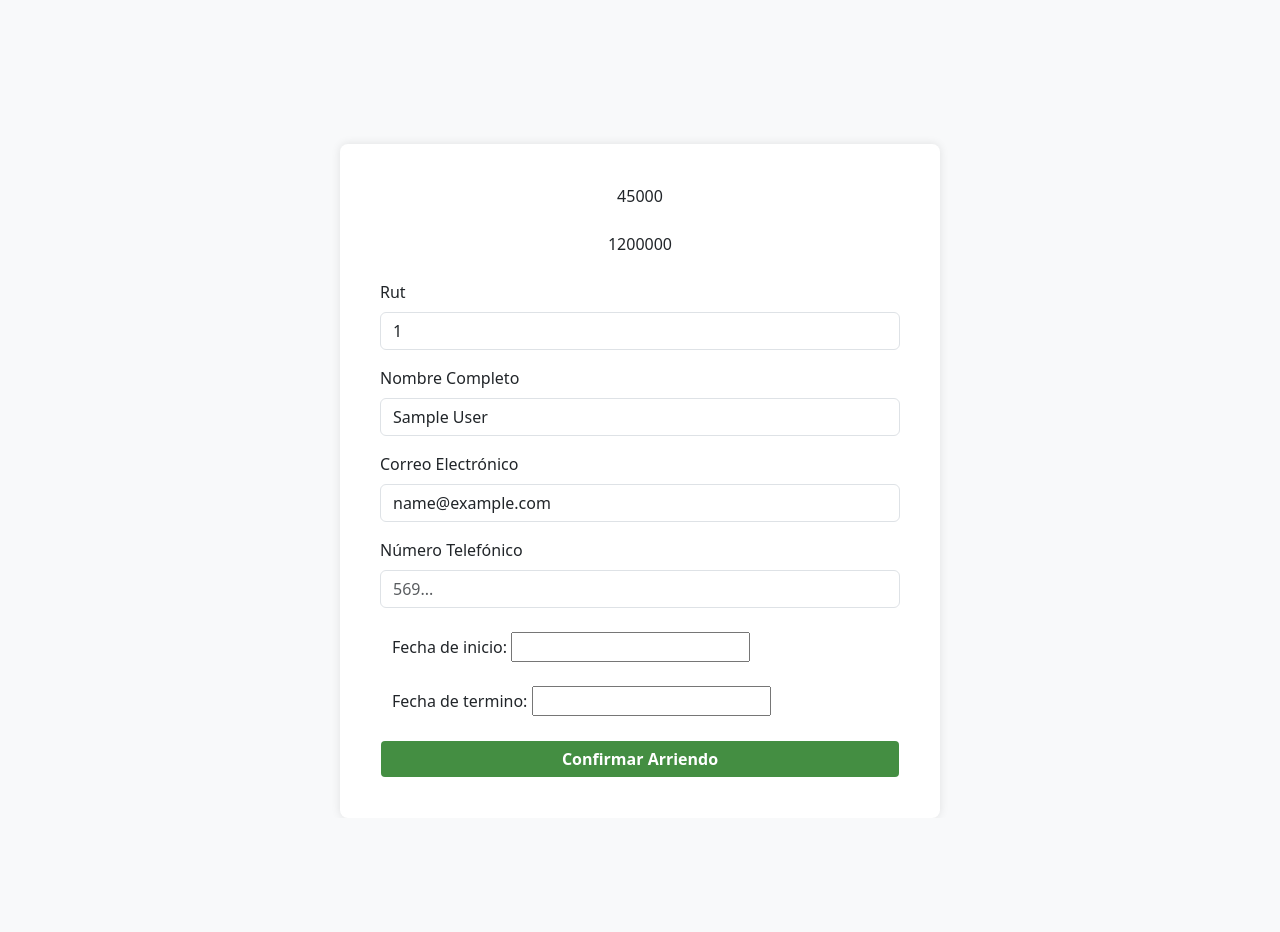
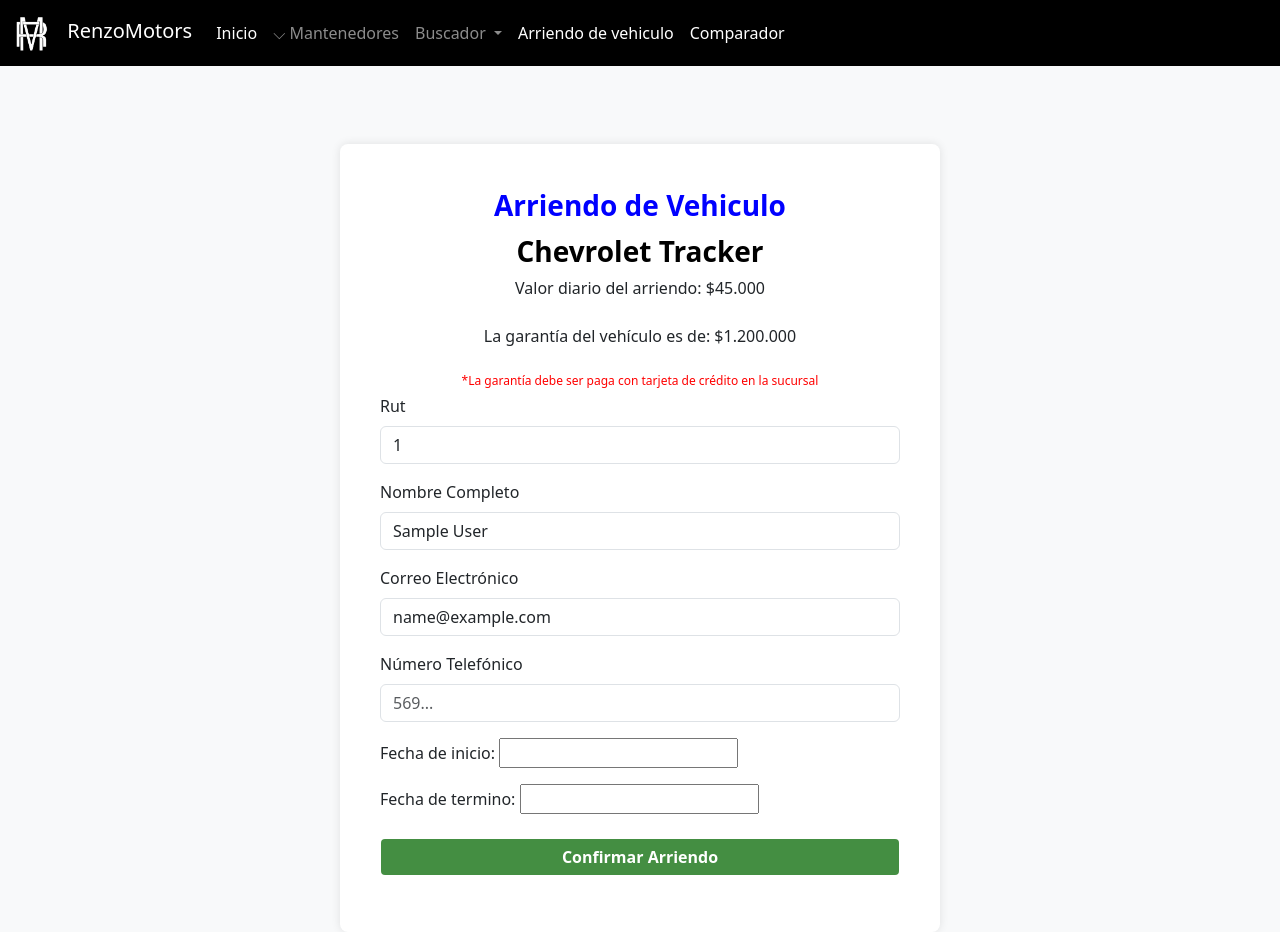
Before and after one commit to HatCliff/renzomotors, a PHP site: page /xampp/pages/arriendo_completado.php?id=9 in a window 1280 px wide. Before the commit the page ends 777 px from the top, so only its background shows below. Run offline with PHP 8.4, Linux system fonts and the light colour scheme; the visitor is signed in with stand-in values (Sample User, id 1); data comes from the database, SQL or seed files in the repository; data that the repository does not hold is empty; some libraries are stand-ins or nearby versions.

Commit message:
avances de arriendo

```diff
--- a/admin/navbaradmin.php
+++ b/admin/navbaradmin.php
@@ -35,8 +35,12 @@
             </ul>
             </li>
             <li class="nav-item">
+                    <a href='<?php echo $carpetaMain; ?>pages/arriendo.php' class="nav-link active" aria-current="page">Arriendo de vehiculo</a>
+            </li>
+            <li class="nav-item">
                     <a href='<?php echo $carpetaMain; ?>pages/comparador.php' class="nav-link active" aria-current="page">Comparador</a>
-                </li>
+            </li>
+
             </ul>
         </div>
     </div>
--- a/pages/arriendo_completado.php
+++ b/pages/arriendo_completado.php
@@ -7,35 +7,17 @@
     header("Location: ../pages/login.php");
     exit();
 }
+
 $render = '45000';
 $garantia = '1200000';
 
 // Obtenemos los datos del vehículo
 if ($_SERVER['REQUEST_METHOD'] == 'GET') {
     $id = $_GET['id'];
-    $sucursal = $_GET['sucursal'];
-    $precio = 0;
-
     $modelo_query = "SELECT nombre_modelo, precio_modelo FROM vehiculo WHERE id_vehiculo = '$id'";
     $modelos = mysqli_query($conexion, $modelo_query);
-    $render_color = '';
-    $colores = mysqli_query($conexion, "SELECT * FROM color c
-                                        JOIN color_vehiculo cv ON c.id_color = cv.id_color
-                                        WHERE cv.id_vehiculo = '$id'");
-    while ($color = mysqli_fetch_assoc($colores)) {
-        $render_color .= "
-        <div class='form-check form-check-inline'>
-            <input required class='form-check-input' type='radio' name='color' value='{$color['id_color']}' id='color_{$color['id_color']}'>
-            <label class='form-check-label' for='color_{$color['id_color']}' style='background-color: {$color['codigo_color']}; width: 30px; height: 30px; border-radius: 50%; border: 2px solid #ccc;'></label>
-        </div>
-        ";
-    }
-}
-
-if ($_SESSION['tipo_persona'] === 'administrador') {
-    // include '../admin/navbaradmin.php';
-} else {
-    include '../components/navbaruser.php';
+    $row = mysqli_fetch_assoc($modelos);
+    $nombre_modelo = $row['nombre_modelo'];
 }
 
 if ($_SERVER['REQUEST_METHOD'] == 'POST') {
@@ -48,8 +30,14 @@
     $fecha_inicio=$_POST['fecha_i'];
     $fecha_termino=$_POST['fecha_t'];
 
+    // Convertir las fechas a 'Y-m-d' (YYYY-MM-DD)
+    $fechaInicioConvertida = DateTime::createFromFormat('d-m-Y', $fecha_inicio)->format('Y-m-d');
+    $fechaTerminoConvertida = DateTime::createFromFormat('d-m-Y', $fecha_termino)->format('Y-m-d');
+
+    date_default_timezone_set('America/Santiago'); // Ajusta la zona horaria según tu ubicación
+
     $fecha_envio = date('Y-m-d'); // Obtener fecha desde POST
-    $hora_envio = $_POST['hora_envio'];  // Obtener hora desde POST
+    $hora_envio = date("H:i");;  // Obtener hora desde POST
 
     $query = "INSERT INTO arriendo_vehiculo (id_vehiculo, rut, fecha_arriendo, hora_arriendo)
     VALUES ('$id_vehiculo','$rut','$fecha_envio','$hora_envio')";
@@ -61,15 +49,27 @@
 
         $query = "INSERT INTO registro_arriendo(id_registro_arriendo, nombre_arrendedor, correo_arrendedor, telefono_arrendedor, sucursal_arriendo, rut,
                     metodo_pago, valor, id_vehiculo, arriendo_concretada, fecha_inicio, fecha_termino, garantia)
-        VALUES ('$num_arriendo_vehiculo','$nombre', '$correo','$telefono','$id_sucursal', '$rut', 'credito', '$render','$id_vehiculo', 0,'$fecha_inicio','$fecha_termino','$garantia')";
+        VALUES ('$num_arriendo_vehiculo','$nombre', '$correo','$telefono','$id_sucursal', '$rut', 'credito', '$render','$id_vehiculo',
+        0,'$fechaInicioConvertida','$fechaTerminoConvertida','$garantia')";
         $resultado = mysqli_query($conexion, $query);
 
-        header("Location: http://localhost/xampp/renzomotors/utils/correo_arriendo.php");
+        if ($resultado) {
+            echo "<script>
+                    window.location.href = 'http://localhost/xampp/renzomotors/utils/correo_arriendo.php';
+                  </script>";
             exit();
-
+        } else {
+            echo "<script>alert('Error en la reserva: " . mysqli_error($conexion) . "');</script>";
+        }
     } else {
         success(false, "Error en la reserva" . mysqli_error($conexion));
     }
+}
+
+if ($_SESSION['tipo_persona'] === 'administrador') {
+    include '../admin/navbaradmin.php';
+} else {
+    include '../components/navbaruser.php';
 }
 
 ?>
@@ -109,43 +109,33 @@
 
         $(function() {
             const today = new Date(); // Obtener la fecha actual
-        const todayFormatted = today.toISOString().split('T')[0]; // Formatear la fecha actual a YYYY-MM-DD
 
             // Configuración de la fecha de inicio
             $("#datepicker_uno").datepicker({
-            dateFormat: "yy-mm-dd", // Asegurar que el formato sea YYYY-MM-DD
-            minDate: todayFormatted, // Establecer la fecha mínima a la fecha actual
+                dateFormat: "dd-mm-yy", // Formato de fecha
+                minDate: today, // Establece hoy como fecha mínima
                 onSelect: function(dateText) {
                     const startDate = new Date(dateText);
-                startDate.setDate(startDate.getDate() + 1); // Establecer el día siguiente como fecha mínima para la fecha de término
+                    startDate.setDate(startDate.getDate() + 1); // Establece el día siguiente como fecha mínima para la fecha de término
                     $("#datepicker_dos").datepicker("option", "minDate", startDate);
-                // Actualizar el campo de fecha_envio
-                $('#fecha_envio').val(dateText); // Guardar la fecha seleccionada como fecha_envio
                 }
             });
 
             // Configuración de la fecha de término
             $("#datepicker_dos").datepicker({
-            dateFormat: "yy-mm-dd", // Asegurar que el formato sea YYYY-MM-DD
-            minDate: todayFormatted, // Establecer la fecha mínima a la fecha actual
+                dateFormat: "dd-mm-yy", // Formato de fecha
+                minDate: today, // Establece hoy como fecha mínima
                 onSelect: function(dateText) {
                     const endDate = new Date(dateText);
                     const startDate = new Date($("#datepicker_uno").val()); // Obtener la fecha de inicio
                     if (endDate < startDate) {
                         alert("La fecha de término no puede ser anterior a la fecha de inicio.");
-                    $(this).val(''); // Limpiar la fecha de término si es incorrecta
+                        $(this).val(''); // Limpia la fecha de término si es incorrecta
                     }
-                // Actualizar el campo de fecha_envio
-                $('#fecha_envio').val(dateText); // Guardar la fecha seleccionada como fecha_envio
                 }
             });
-
-        // Obtener la hora actual para el campo hora_envio
-        const currentTime = new Date().toLocaleTimeString('es-CL', { hour: '2-digit', minute: '2-digit' });
-        $('#hora_envio').val(currentTime);
         });
     </script>
-
     <title>Reserva Vehículo</title>
     <style>
         body {
@@ -177,51 +167,57 @@
 <body class="mt-5 pt-5">
     <div class="container mt-5">
         <div class="form-container">
+                <div class="text-center mb-1" style="color: Blue; font-size: 28px; font-weight: bold;">
+                    Arriendo de Vehiculo
+                </div>
+                <div class="text-center mb-1" style="color: Black; font-size: 28px; font-weight: bold;">
+                    <?php echo htmlspecialchars($nombre_modelo); ?>
+                </div>
             <form method="POST" enctype="multipart/form-data">
                 <div class="text-center mb-4">
-                    <?php echo $render; ?>
+                    Valor diario del arriendo: $<?php echo number_format($render, 0, ',', '.'); ?>
                 </div>
 
                 <div class="text-center mb-4">
-                    <?php echo $garantia; ?>
+                    La garantía del vehículo es de: $<?php echo number_format($garantia, 0, ',', '.'); ?>
+                </div>
+
+                <div class="text-center mb-1" style="color: red; font-size: 12px;">
+                    *La garantía debe ser paga con tarjeta de crédito en la sucursal
                 </div>
 
                 <!-- Campos de información personal -->
                 <div id="personal_info">
                     <div class="form-group mb-3">
                         <label for="rut" class="form-label">Rut</label>
-                        <input type="text" name="rut" class="form-control" id="rut" placeholder="Rut sin puntos y con dígito verificador" required>
+                        <input type="text" name="rut" class="form-control" id="rut" placeholder="Rut sin puntos y con dígito verificador"readonly  required>
                     </div>
 
                     <div class="form-group mb-3">
                         <label for="nombre" class="form-label">Nombre Completo</label>
-                        <input type="text" name="nombre" class="form-control" id="nombre" placeholder="Nombre Completo" required>
+                        <input type="text" name="nombre" class="form-control" id="nombre" placeholder="Nombre Completo" readonly required>
                     </div>
 
                     <div class="form-group mb-3">
                         <label for="correo" class="form-label">Correo Electrónico</label>
-                        <input type="email" name="correo" class="form-control" id="correo" placeholder="ejemplo@mail.com" required>
+                        <input type="email" name="correo" class="form-control" id="correo" placeholder="ejemplo@mail.com" readonly required>
                     </div>
 
                     <div class="form-group mb-3">
                         <label for="telefono" class="form-label">Número Telefónico</label>
-                        <input type="number" name="telefono" class="form-control" id="telefono" placeholder="569..." required>
+                        <input type="text" name="telefono" class="form-control" id="telefono" placeholder="569..." required
+                        minlength="11" maxlength="11"  title="El número debe tener 12 dígitos numéricos.">
                     </div>
 
-                    <div class="container mt-4">
+                    <div class="form-group mb-3">
                         <label for="datepicker">Fecha de inicio:</label>
                         <input type="text" name="fecha_i" id="datepicker_uno">
                     </div>
-                    <div class="container mt-4">
+                    <div class="form-group mb-3">
                         <label for="datepicker">Fecha de termino:</label>
                         <input type="text" name="fecha_t" id="datepicker_dos">
                     </div>
                 </div>
-
-                <!-- Campos ocultos para enviar la fecha y hora -->
-                <input type="hidden" name="fecha_envio" id="fecha_envio" class="form-control">
-                <input type="hidden" name="hora_envio" id="hora_envio" class="form-control">
-
                 <div class="mt-4">
                     <button type="submit" class="btn btn-custom form-control">Confirmar Arriendo</button>
                 </div>
```
Also changed, not shown: pages/arriendo.php (+12 -4 lines), pages/buscador_vehiculo.php (+11 -10 lines), utils/correo_arriendo.php (+31 -6 lines). Lines whose indentation alone changed are shown as unchanged.
